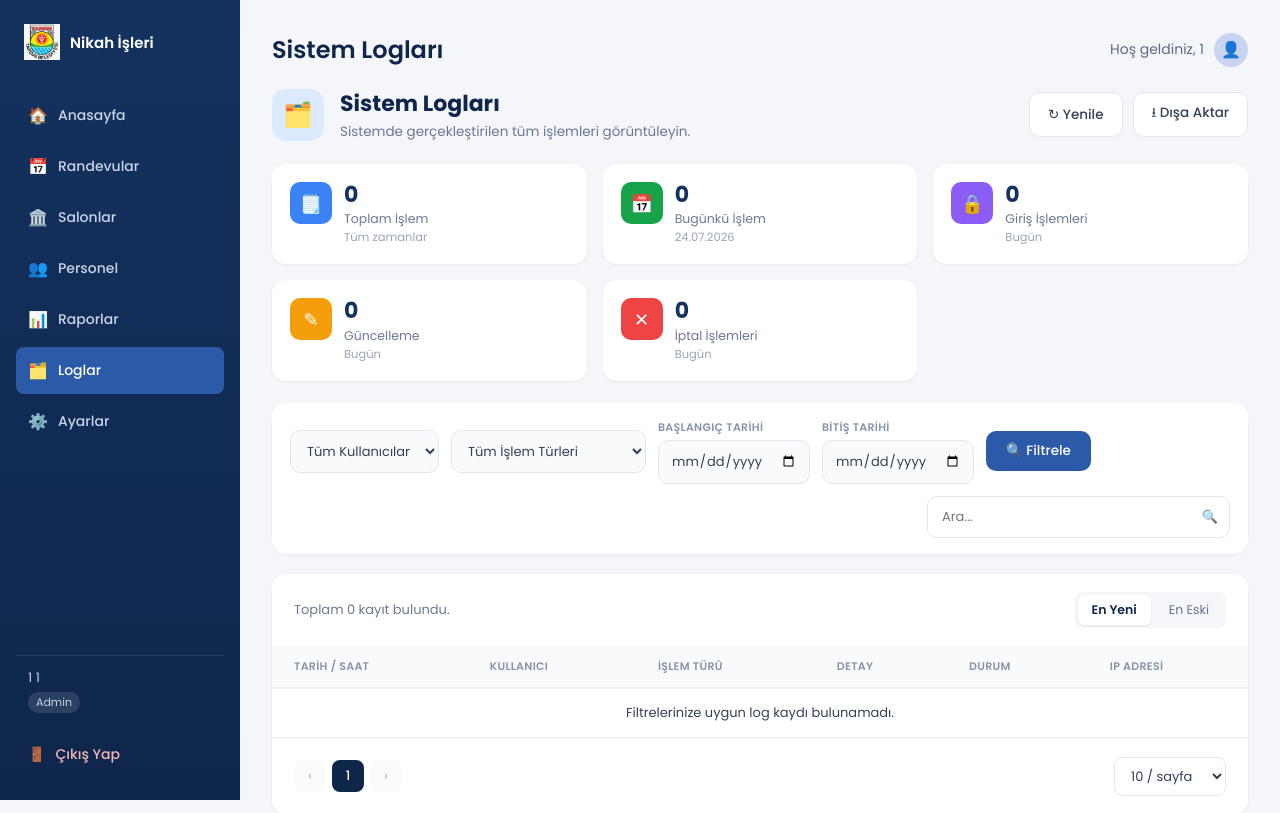
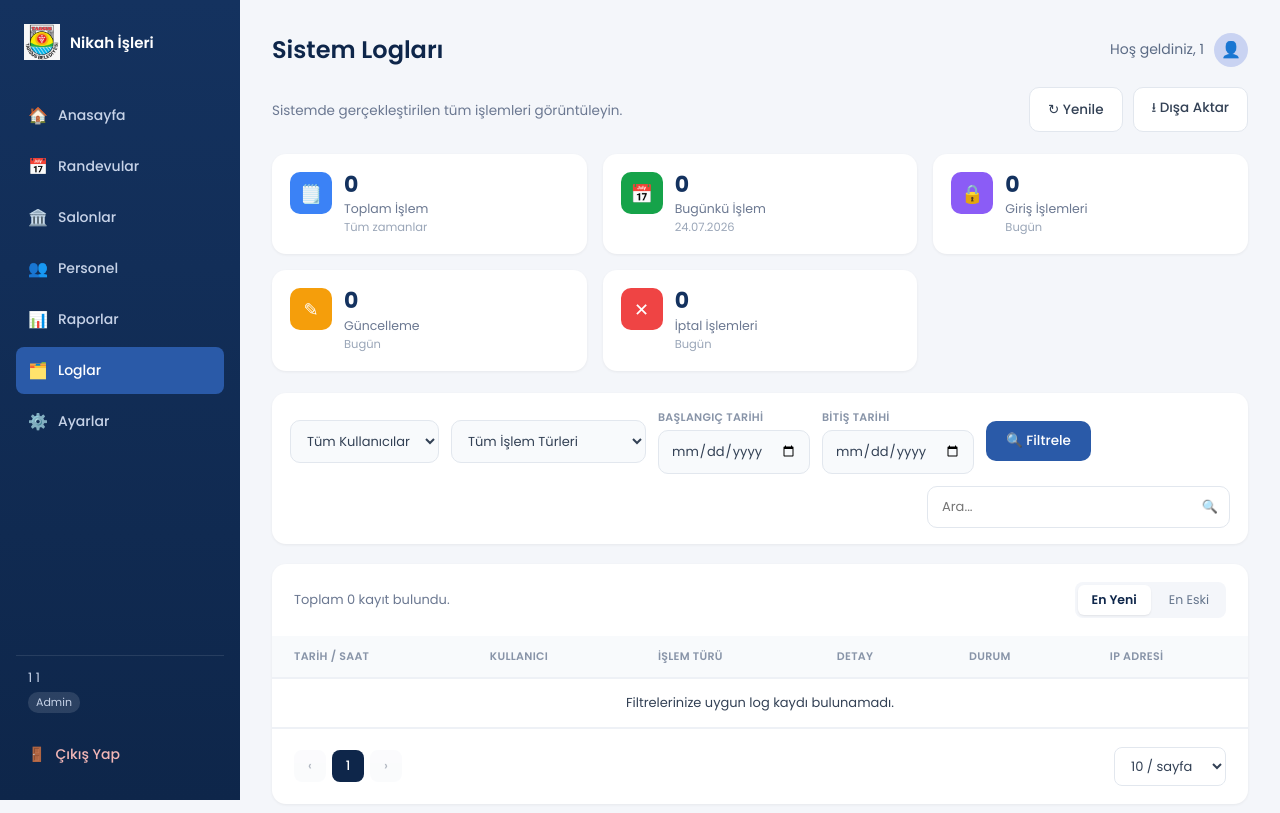
Before and after one commit to TulayCansu/Tarsus-Nikah_dairesi, a PHP site: page /pages/loglar/loglar.php in a window 1280 px wide. Shown: the top 813 px of the page. Run offline with PHP 8.4, Linux system fonts and the light colour scheme; the visitor is signed in with stand-in values (Sample User, id 1); data that the repository does not hold is empty.

Commit message:
Loglar sayfası düzenlendi

```diff
--- a/pages/loglar/loglar.php
+++ b/pages/loglar/loglar.php
@@ -248,9 +248,7 @@ function filtre_url($ek = []) {
         </div>
 
         <div class="baslik-satiri">
-            <div class="baslik-ikon">🗂️</div>
             <div>
-                <h2>Sistem Logları</h2>
                 <p>Sistemde gerçekleştirilen tüm işlemleri görüntüleyin.</p>
             </div>
             <div class="baslik-butonlar">
```
